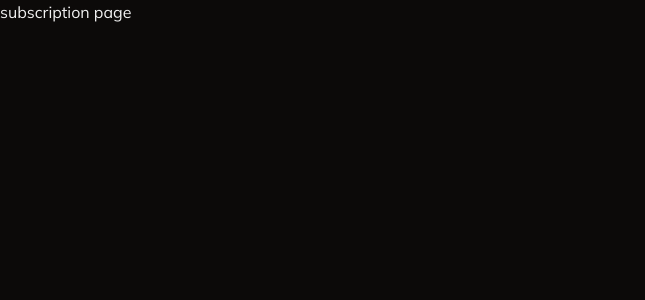
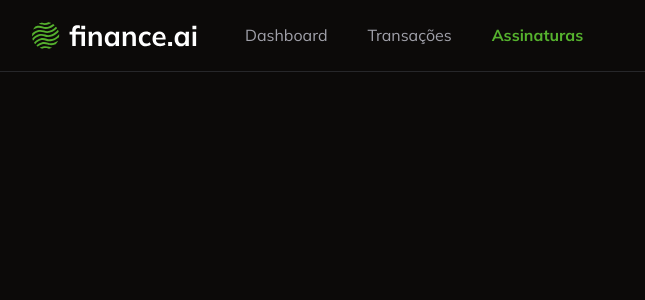
Before and after one commit to BrunoShizukuda/Finance, a Next.js app: page /subscription in a window 1280 px wide. Shown: the top 300 px of the page, without its empty margins (0-645 px from the left). Built offline with nearby package versions, Linux system fonts and the light colour scheme.

Commit message:
adicionando navbar nos componentes

```diff
--- /dev/null
+++ b/app/_components/ui/nav-bar.tsx
@@ -0,0 +1,31 @@
+"use client"
+
+import { UserButton } from "@clerk/nextjs";
+import Image from "next/image";
+import Link from "next/link";
+import { usePathname } from "next/navigation";
+
+const Navbar = () => {
+    const pathname = usePathname()
+    return (
+        <nav className="flex justify-between px-8 py-4 border-b border-solid">
+            {/* Esquerda */}
+            <div className="flex items-center gap-10">
+                <Image src = "/logo.svg" width={173} height= {39} alt= "Finance AI"/>
+                <Link href="/" className={
+                    pathname === "/" ? "text-primary font-bold" : "text-muted-foreground"
+                }>Dashboard</Link>
+                <Link href="/transactions" className={
+                    pathname === "/transactions" ? "text-primary font-bold" : "text-muted-foreground"
+                }>Transações</Link>
+                <Link href="/subscription" className={
+                    pathname === "/subscription" ? "text-primary font-bold" : "text-muted-foreground"
+                }>Assinaturas</Link>
+            </div>
+            {/* Direita */}
+            <UserButton showName/>
+        </nav>
+     );
+}
+
+export default Navbar;
--- a/app/page.tsx
+++ b/app/page.tsx
@@ -1,15 +1,14 @@
 import { UserButton } from "@clerk/nextjs";
 import {auth} from "@clerk/nextjs/server"
 import { redirect } from "next/navigation";
+import Navbar from "./_components/ui/nav-bar";
 
 const Home = async () => {
   const {userId} = await auth();
   if (!userId) {
     redirect('/login')
   }
-  return <div className="h-full flex items-center justify-center">
-      <UserButton showName/>
-  </div>
+  return <Navbar/>
 
 
 }
--- a/app/subscription/page.tsx
+++ b/app/subscription/page.tsx
@@ -1,5 +1,7 @@
+import Navbar from "../_components/ui/nav-bar"
+
 const Subscription = () => {
-    return <h1>subscription page</h1>
+    return <Navbar/>
 }
 
 export default Subscription
--- a/app/transactions/page.tsx
+++ b/app/transactions/page.tsx
@@ -2,11 +2,14 @@
 import { DataTable } from "../_components/ui/data-table";
 import { TransactionColumns } from "./_columns";
 import AddTransactionButton from "../_components/ui/add-transaction-button";
+import Navbar from "../_components/ui/nav-bar";
 
 const TransactionPage = async () => {
   const transactions = await db.transaction.findMany({});
   return (
-    <div className="space-y-6 p-6">
+    <>
+    <Navbar/>
+      <div className="space-y-6 p-6">
       {/* Titulo e Botão */}
       <div className="flex w-full items-center justify-between">
         <h1 className="text-2xl font-bold">Transações</h1>
@@ -14,6 +17,7 @@
       </div>
       <DataTable columns={TransactionColumns} data={transactions} />
     </div>
+    </>
   );
 };
 
```
